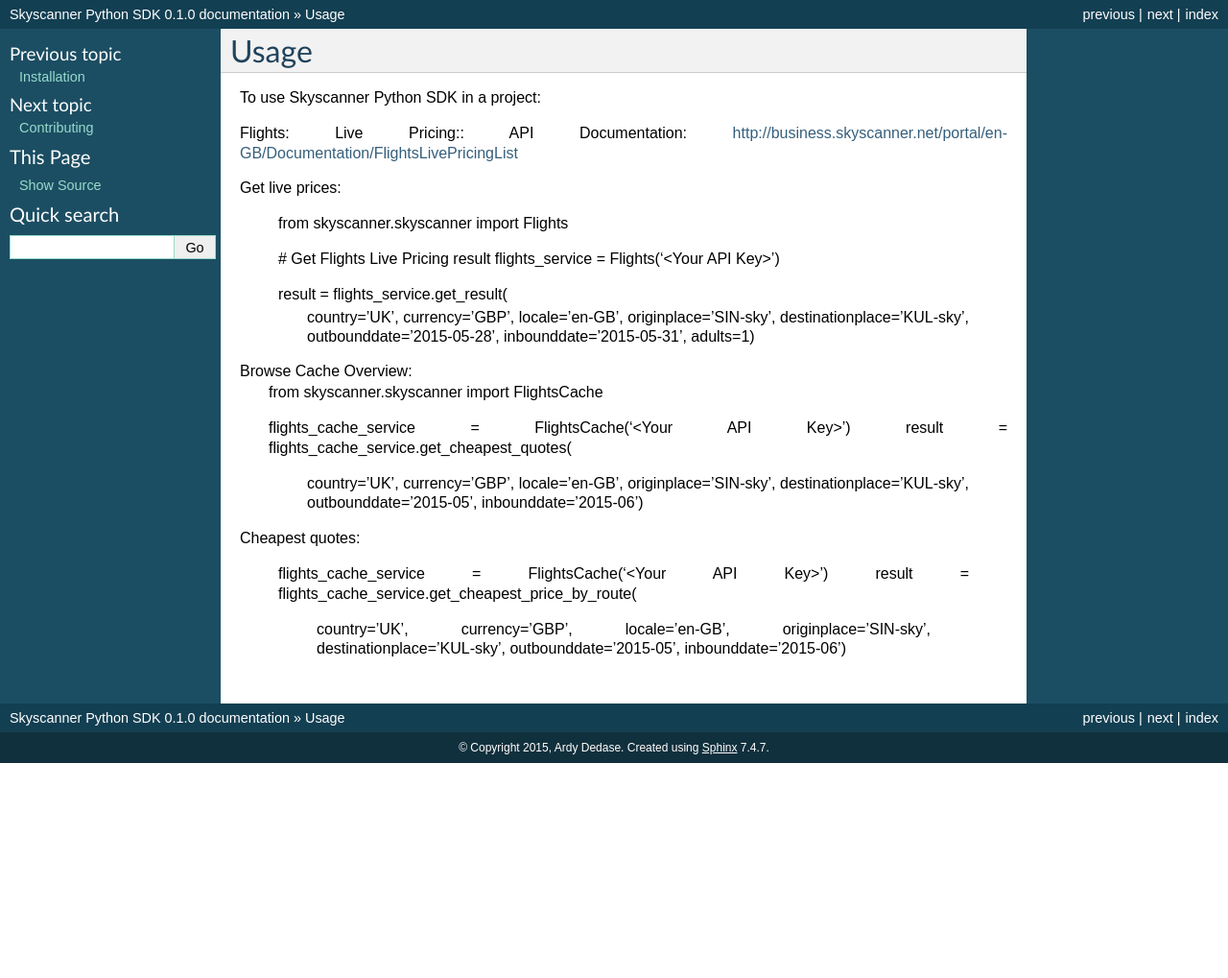
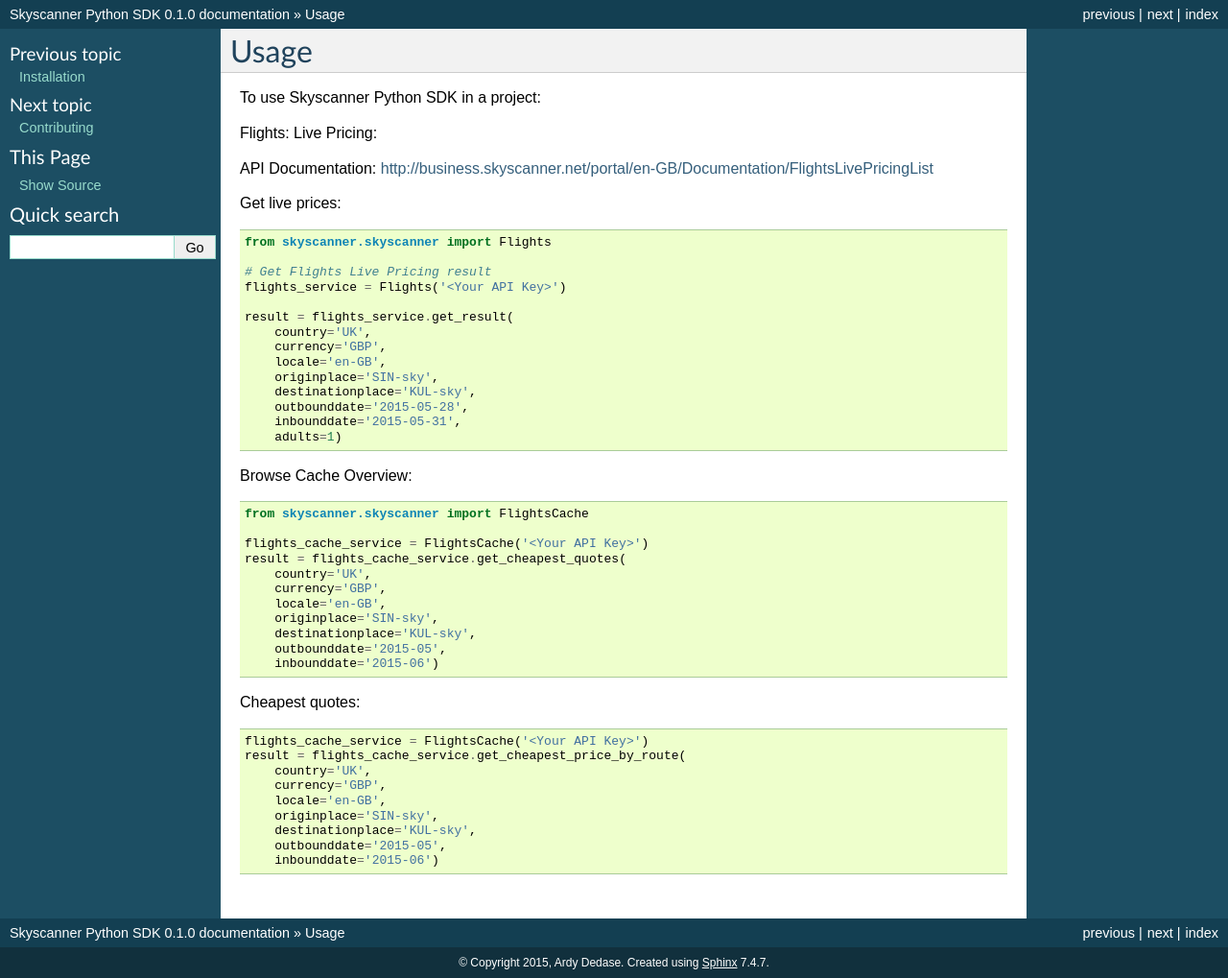
Before and after one commit to Skyscanner/skyscanner-python-sdk, a Sphinx documentation site: the page built from docs/usage.rst, in a window 1280 px wide. Shown: the whole page at 96% size. Built offline with Sphinx 7.4.7, drawn with Linux system fonts in a browser that asks for light colours; before the commit the page ends 900 px from its top, so only the background shows below that.

Commit message:
doc update

```diff
--- a/docs/usage.rst
+++ b/docs/usage.rst
@@ -5,9 +5,10 @@ Usage
 To use Skyscanner Python SDK in a project::
 
 Flights: Live Pricing::
+
 API Documentation: http://business.skyscanner.net/portal/en-GB/Documentation/FlightsLivePricingList
 
-Get live prices:
+Get live prices::
 
     from skyscanner.skyscanner import Flights
 
@@ -24,7 +25,8 @@ Get live prices:
         inbounddate='2015-05-31',
         adults=1)
 
-Browse Cache Overview:
+Browse Cache Overview::
+
     from skyscanner.skyscanner import FlightsCache
 
     flights_cache_service = FlightsCache('<Your API Key>')
@@ -37,7 +39,7 @@ Browse Cache Overview:
         outbounddate='2015-05',
         inbounddate='2015-06')
 
-Cheapest quotes:
+Cheapest quotes::
 
     flights_cache_service = FlightsCache('<Your API Key>')
     result = flights_cache_service.get_cheapest_price_by_route(
```
